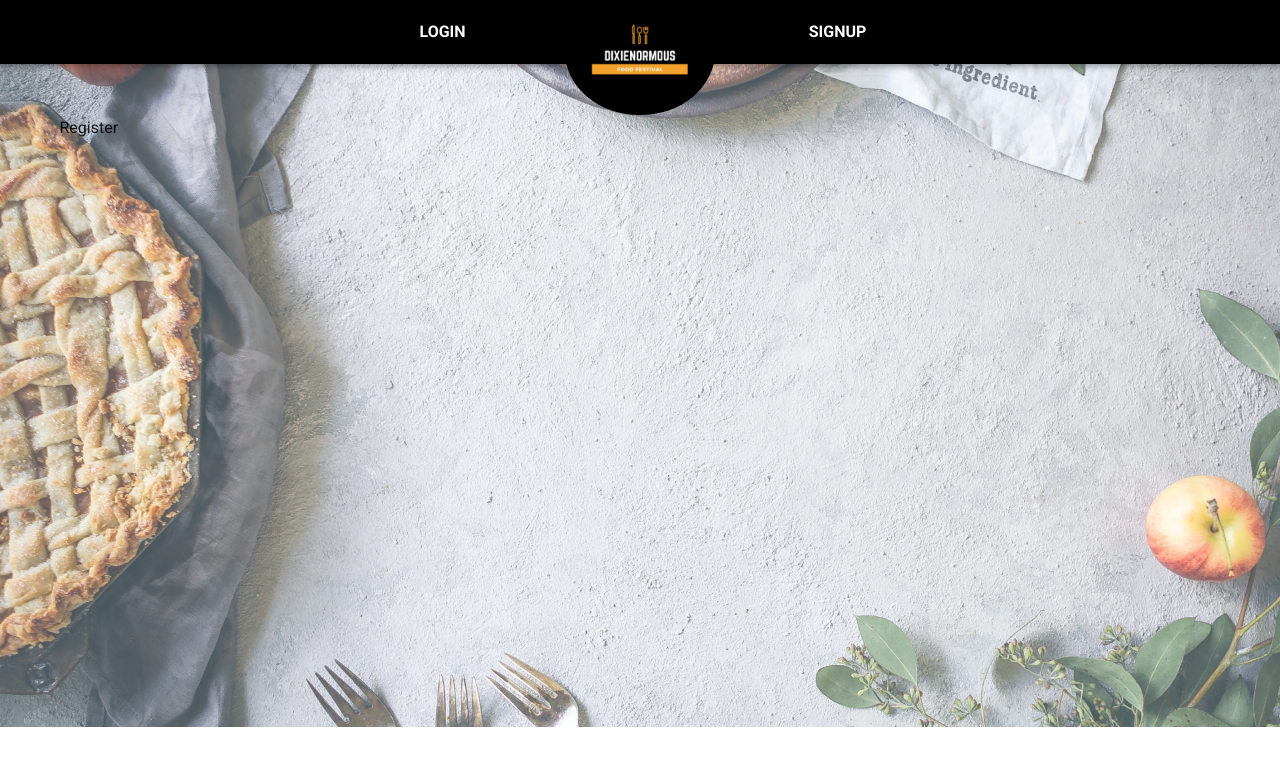
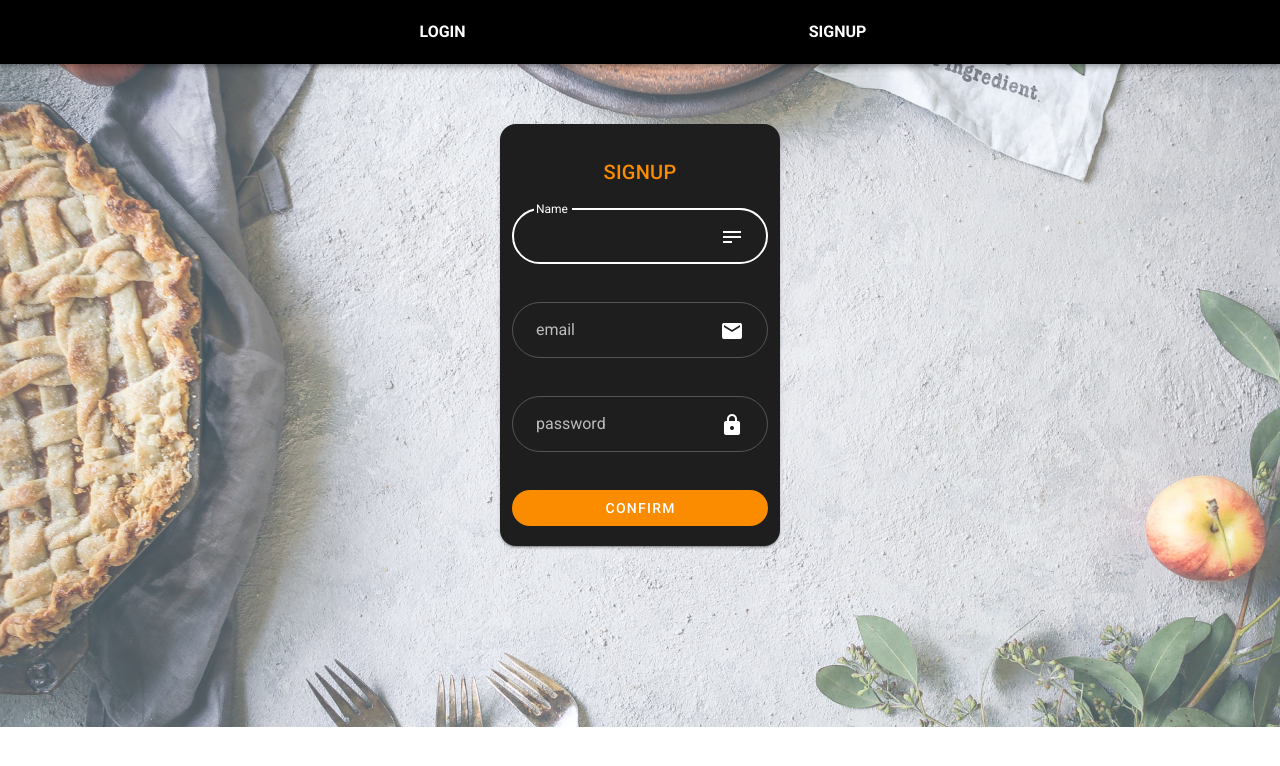
Before and after one commit to MilkyTaco/recipe-application, a Vue app in the folder frontend/: page /unauth/signup in a window 1280 px wide. Shown: the top 766 px of the page. Built offline with nearby package versions, Linux system fonts and the light colour scheme.

Commit message:
Register component design created

```diff
--- a/frontend/src/components/Unauthorized/content/Register.vue
+++ b/frontend/src/components/Unauthorized/content/Register.vue
@@ -1,10 +1,79 @@
 <script>
 export default {
   name: "Register",
+  data: () => ({
+    form: {
+      name: "",
+      email: "",
+      password: "",
+    },
+  }),
 };
 </script>
 <template>
-  <v-container>
-    Register
+  <v-container fluid class="mt-10">
+    <v-row justify="center" align="center">
+      <v-col col="10" sm="6" md="3">
+        <v-card dark class="ma-2 pa-5 pt-7 pb-7 rounded-xl">
+          <v-form ref="form">
+            <v-row justify="center" align="start">
+              <v-col cols="12">
+                <v-row justify="center">
+                  <v-card-title class="warning--text text-center">
+                    SIGNUP
+                  </v-card-title>
+                </v-row>
+              </v-col>
+              <v-col cols="12" class="pa-1">
+                <v-text-field
+                  rounded
+                  outlined
+                  autofocus
+                  append-icon="mdi-text"
+                  v-model="form.email"
+                  label="Name"
+                  type="text"
+                />
+              </v-col>
+              <v-col cols="12" class="pa-1">
+                <v-text-field
+                  rounded
+                  outlined
+                  autofocus
+                  append-icon="mdi-email"
+                  v-model="form.email"
+                  label="email"
+                  type="email"
+                />
+              </v-col>
+              <v-col cols="12" class="pa-1">
+                <v-text-field
+                  rounded
+                  outlined
+                  append-icon="mdi-lock"
+                  v-model="form.password"
+                  label="password"
+                  type="password"
+                />
+              </v-col>
+              <v-col v-if="false" class="pa-1">
+                <v-alert class="alert pt-2 pb-2" type="error"> </v-alert>
+              </v-col>
+              <v-col cols="12" class="pa-1">
+                <v-btn
+                  type="submit"
+                  rounded
+                  block
+                  elevation="0"
+                  color="warning"
+                >
+                  Confirm
+                </v-btn>
+              </v-col>
+            </v-row>
+          </v-form>
+        </v-card>
+      </v-col>
+    </v-row>
   </v-container>
 </template>
```
